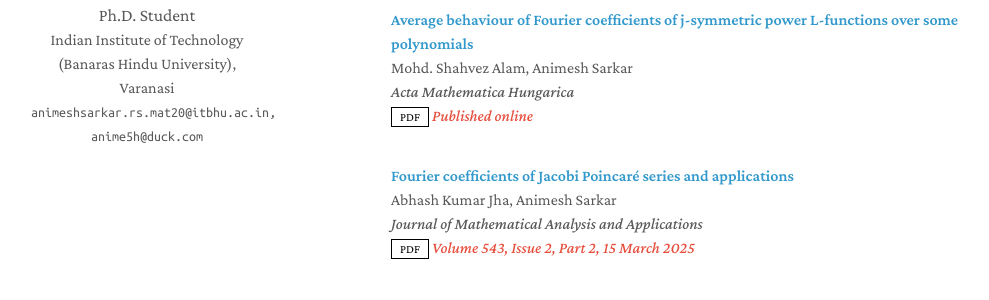
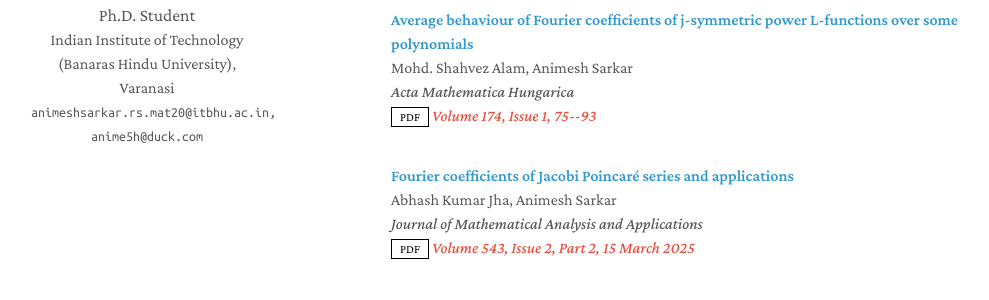
Before and after one commit to 4nimesh/4nimesh.github.io, a Jekyll site: the page built from index.md, in a window 1280 px wide and 900 px high, scrolled down 1383 px. Shown: the part 238-538 px from the top of the window, without its empty margins (129-1118 px from the left). Built offline with Jekyll 4.4.1, drawn with Linux system fonts in a browser that asks for light colours; a style sheet for code colours, icons or effects is not loaded; our own code applies the rules of GitHub Pages for plain Markdown files.

Commit message:
Update publications.yml

```diff
--- a/_data/publications.yml
+++ b/_data/publications.yml
@@ -18,7 +18,7 @@ main:
     # code: https://github.com/yaoyao-liu/class-incremental-learning/tree/main/mnemonics-training
     # page: https://class-il.mpi-inf.mpg.de/mnemonics/
     # bibtex:
-    notes: Published online
+    notes: Volume 174, Issue 1, 75--93
     # image: ./assets/img/teaser_example.png
 
   - title: Fourier coefficients of Jacobi Poincaré series and applications
```
